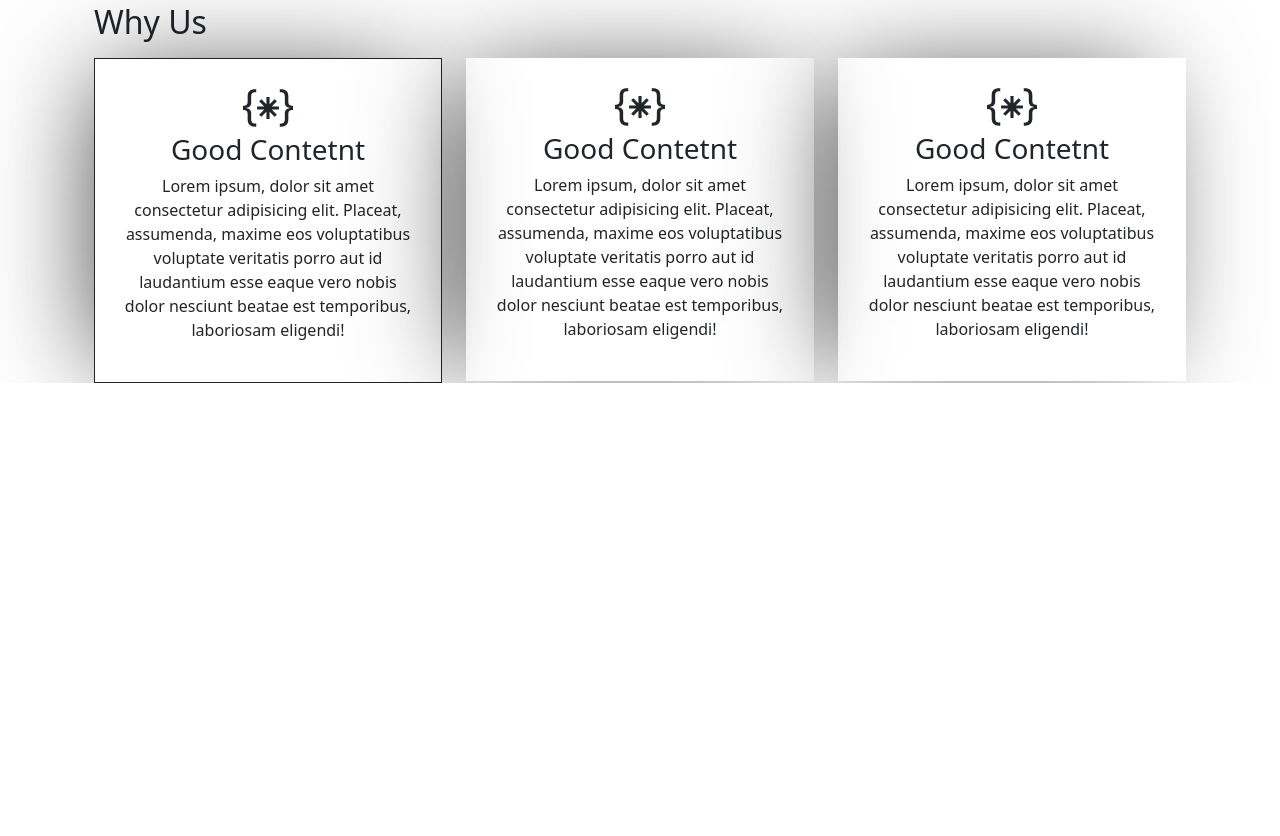
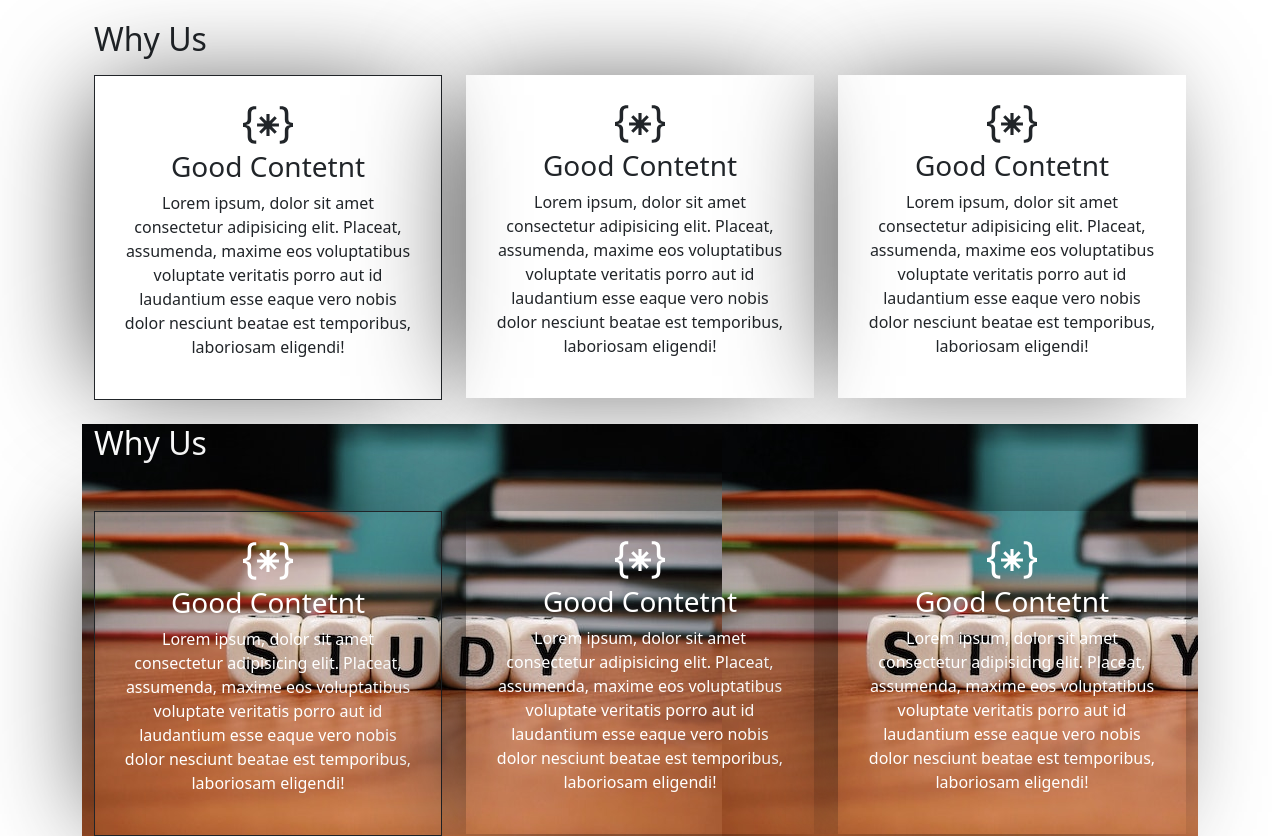
Before and after one commit to Hammuda007/Bootstrap, a plain HTML site: page index.html in a window 1280 px wide. Shown: the part 1098-1934 px from the top of the page. Before the commit the page ends 1481 px from the top, so only its background shows below. Drawn offline with nearby package versions, Linux system fonts and the light colour scheme.

Commit message:
the last update

```diff
--- a/Css/Style.css
+++ b/Css/Style.css
@@ -6,3 +6,7 @@
 .mycard :hover{
     border: 1px solid red;
 }
+.mydiv{
+    color: white;
+    background-image: url("../Images/background.jpg")
+}
--- a/index.html
+++ b/index.html
@@ -44,6 +44,7 @@
                 <h1>Prepared</h1>
                 <h1>Content</h1>
                 <p>Lorem ipsum dolor sit amet consectetur adipisicing elit. Fuga cum beatae veritatis deserunt mollitia, officiis unde error nesciunt ipsam officia nobis fugit iste eum dolorum temporibus, non, hic id a?</p>
+                <hr>
                 <button type="button" class="btn btn-success btn-lg">Start Now</button>
 
             </div>
@@ -116,7 +117,7 @@
      <div class="container mt-5">
         <h2 class="mb-3">Why Us</h2>
         <div class="row">
-            <div class="col-lg-4">
+            <div class="col-lg-4 mb-4">
                 <div class=" mycard border border-dark text-center p-4">
                     <svg  xmlns="http://www.w3.org/2000/svg" width="50" height="50" fill="currentColor" class="bi bi-braces-asterisk" viewBox="0 0 16 16">
                         <path fill-rule="evenodd" d="M1.114 8.063V7.9c1.005-.102 1.497-.615 1.497-1.6V4.503c0-1.094.39-1.538 1.354-1.538h.273V2h-.376C2.25 2 1.49 2.759 1.49 4.352v1.524c0 1.094-.376 1.456-1.49 1.456v1.299c1.114 0 1.49.362 1.49 1.456v1.524c0 1.593.759 2.352 2.372 2.352h.376v-.964h-.273c-.964 0-1.354-.444-1.354-1.538V9.663c0-.984-.492-1.497-1.497-1.6ZM14.886 7.9v.164c-1.005.103-1.497.616-1.497 1.6v1.798c0 1.094-.39 1.538-1.354 1.538h-.273v.964h.376c1.613 0 2.372-.759 2.372-2.352v-1.524c0-1.094.376-1.456 1.49-1.456v-1.3c-1.114 0-1.49-.362-1.49-1.456V4.352C14.51 2.759 13.75 2 12.138 2h-.376v.964h.273c.964 0 1.354.444 1.354 1.538V6.3c0 .984.492 1.497 1.497 1.6ZM7.5 11.5V9.207l-1.621 1.621-.707-.707L6.792 8.5H4.5v-1h2.293L5.172 5.879l.707-.707L7.5 6.792V4.5h1v2.293l1.621-1.621.707.707L9.208 7.5H11.5v1H9.207l1.621 1.621-.707.707L8.5 9.208V11.5h-1Z"/>
@@ -130,7 +131,7 @@
                 </div>
 
             </div>
-            <div class="col-lg-4">
+            <div class="col-lg-4 mb-4">
                 <div class="mycard   text-center p-4">
                     <svg  xmlns="http://www.w3.org/2000/svg" width="50" height="50" fill="currentColor" class="bi bi-braces-asterisk" viewBox="0 0 16 16">
                         <path fill-rule="evenodd" d="M1.114 8.063V7.9c1.005-.102 1.497-.615 1.497-1.6V4.503c0-1.094.39-1.538 1.354-1.538h.273V2h-.376C2.25 2 1.49 2.759 1.49 4.352v1.524c0 1.094-.376 1.456-1.49 1.456v1.299c1.114 0 1.49.362 1.49 1.456v1.524c0 1.593.759 2.352 2.372 2.352h.376v-.964h-.273c-.964 0-1.354-.444-1.354-1.538V9.663c0-.984-.492-1.497-1.497-1.6ZM14.886 7.9v.164c-1.005.103-1.497.616-1.497 1.6v1.798c0 1.094-.39 1.538-1.354 1.538h-.273v.964h.376c1.613 0 2.372-.759 2.372-2.352v-1.524c0-1.094.376-1.456 1.49-1.456v-1.3c-1.114 0-1.49-.362-1.49-1.456V4.352C14.51 2.759 13.75 2 12.138 2h-.376v.964h.273c.964 0 1.354.444 1.354 1.538V6.3c0 .984.492 1.497 1.497 1.6ZM7.5 11.5V9.207l-1.621 1.621-.707-.707L6.792 8.5H4.5v-1h2.293L5.172 5.879l.707-.707L7.5 6.792V4.5h1v2.293l1.621-1.621.707.707L9.208 7.5H11.5v1H9.207l1.621 1.621-.707.707L8.5 9.208V11.5h-1Z"/>
@@ -144,7 +145,7 @@
                 </div>
 
             </div>
-            <div class="col-lg-4">
+            <div class="col-lg-4 mb-4">
                 <div class=" mycard  text-center p-4">
                     <svg  xmlns="http://www.w3.org/2000/svg" width="50" height="50" fill="currentColor" class="bi bi-braces-asterisk" viewBox="0 0 16 16">
                         <path fill-rule="evenodd" d="M1.114 8.063V7.9c1.005-.102 1.497-.615 1.497-1.6V4.503c0-1.094.39-1.538 1.354-1.538h.273V2h-.376C2.25 2 1.49 2.759 1.49 4.352v1.524c0 1.094-.376 1.456-1.49 1.456v1.299c1.114 0 1.49.362 1.49 1.456v1.524c0 1.593.759 2.352 2.372 2.352h.376v-.964h-.273c-.964 0-1.354-.444-1.354-1.538V9.663c0-.984-.492-1.497-1.497-1.6ZM14.886 7.9v.164c-1.005.103-1.497.616-1.497 1.6v1.798c0 1.094-.39 1.538-1.354 1.538h-.273v.964h.376c1.613 0 2.372-.759 2.372-2.352v-1.524c0-1.094.376-1.456 1.49-1.456v-1.3c-1.114 0-1.49-.362-1.49-1.456V4.352C14.51 2.759 13.75 2 12.138 2h-.376v.964h.273c.964 0 1.354.444 1.354 1.538V6.3c0 .984.492 1.497 1.497 1.6ZM7.5 11.5V9.207l-1.621 1.621-.707-.707L6.792 8.5H4.5v-1h2.293L5.172 5.879l.707-.707L7.5 6.792V4.5h1v2.293l1.621-1.621.707.707L9.208 7.5H11.5v1H9.207l1.621 1.621-.707.707L8.5 9.208V11.5h-1Z"/>
@@ -161,6 +162,55 @@
         </div>
 
      </div>
+     <div class="mydiv">
+        <div class="container">
+            <h2 class="mb-5">Why Us</h2>
+            <div class="row">
+                <div class="col-lg-4">
+                    <div class=" mycard border border-dark text-center p-4">
+                        <svg  xmlns="http://www.w3.org/2000/svg" width="50" height="50" fill="currentColor" class="bi bi-braces-asterisk" viewBox="0 0 16 16">
+                            <path fill-rule="evenodd" d="M1.114 8.063V7.9c1.005-.102 1.497-.615 1.497-1.6V4.503c0-1.094.39-1.538 1.354-1.538h.273V2h-.376C2.25 2 1.49 2.759 1.49 4.352v1.524c0 1.094-.376 1.456-1.49 1.456v1.299c1.114 0 1.49.362 1.49 1.456v1.524c0 1.593.759 2.352 2.372 2.352h.376v-.964h-.273c-.964 0-1.354-.444-1.354-1.538V9.663c0-.984-.492-1.497-1.497-1.6ZM14.886 7.9v.164c-1.005.103-1.497.616-1.497 1.6v1.798c0 1.094-.39 1.538-1.354 1.538h-.273v.964h.376c1.613 0 2.372-.759 2.372-2.352v-1.524c0-1.094.376-1.456 1.49-1.456v-1.3c-1.114 0-1.49-.362-1.49-1.456V4.352C14.51 2.759 13.75 2 12.138 2h-.376v.964h.273c.964 0 1.354.444 1.354 1.538V6.3c0 .984.492 1.497 1.497 1.6ZM7.5 11.5V9.207l-1.621 1.621-.707-.707L6.792 8.5H4.5v-1h2.293L5.172 5.879l.707-.707L7.5 6.792V4.5h1v2.293l1.621-1.621.707.707L9.208 7.5H11.5v1H9.207l1.621 1.621-.707.707L8.5 9.208V11.5h-1Z"/>
 
+                        </svg>
+
+
+                      <h3>Good Contetnt</h3>
+
+                      <p>Lorem ipsum, dolor sit amet consectetur adipisicing elit. Placeat, assumenda, maxime eos voluptatibus voluptate veritatis porro aut id laudantium esse eaque vero nobis dolor nesciunt beatae est temporibus, laboriosam eligendi!</p>
+                    </div>
+
+                </div>
+                <div class="col-lg-4">
+                    <div class="mycard   text-center p-4">
+                        <svg  xmlns="http://www.w3.org/2000/svg" width="50" height="50" fill="currentColor" class="bi bi-braces-asterisk" viewBox="0 0 16 16">
+                            <path fill-rule="evenodd" d="M1.114 8.063V7.9c1.005-.102 1.497-.615 1.497-1.6V4.503c0-1.094.39-1.538 1.354-1.538h.273V2h-.376C2.25 2 1.49 2.759 1.49 4.352v1.524c0 1.094-.376 1.456-1.49 1.456v1.299c1.114 0 1.49.362 1.49 1.456v1.524c0 1.593.759 2.352 2.372 2.352h.376v-.964h-.273c-.964 0-1.354-.444-1.354-1.538V9.663c0-.984-.492-1.497-1.497-1.6ZM14.886 7.9v.164c-1.005.103-1.497.616-1.497 1.6v1.798c0 1.094-.39 1.538-1.354 1.538h-.273v.964h.376c1.613 0 2.372-.759 2.372-2.352v-1.524c0-1.094.376-1.456 1.49-1.456v-1.3c-1.114 0-1.49-.362-1.49-1.456V4.352C14.51 2.759 13.75 2 12.138 2h-.376v.964h.273c.964 0 1.354.444 1.354 1.538V6.3c0 .984.492 1.497 1.497 1.6ZM7.5 11.5V9.207l-1.621 1.621-.707-.707L6.792 8.5H4.5v-1h2.293L5.172 5.879l.707-.707L7.5 6.792V4.5h1v2.293l1.621-1.621.707.707L9.208 7.5H11.5v1H9.207l1.621 1.621-.707.707L8.5 9.208V11.5h-1Z"/>
+
+                        </svg>
+
+
+                      <h3>Good Contetnt</h3>
+
+                      <p>Lorem ipsum, dolor sit amet consectetur adipisicing elit. Placeat, assumenda, maxime eos voluptatibus voluptate veritatis porro aut id laudantium esse eaque vero nobis dolor nesciunt beatae est temporibus, laboriosam eligendi!</p>
+                    </div>
+
+                </div>
+                <div class="col-lg-4">
+                    <div class=" mycard  text-center p-4">
+                        <svg  xmlns="http://www.w3.org/2000/svg" width="50" height="50" fill="currentColor" class="bi bi-braces-asterisk" viewBox="0 0 16 16">
+                            <path fill-rule="evenodd" d="M1.114 8.063V7.9c1.005-.102 1.497-.615 1.497-1.6V4.503c0-1.094.39-1.538 1.354-1.538h.273V2h-.376C2.25 2 1.49 2.759 1.49 4.352v1.524c0 1.094-.376 1.456-1.49 1.456v1.299c1.114 0 1.49.362 1.49 1.456v1.524c0 1.593.759 2.352 2.372 2.352h.376v-.964h-.273c-.964 0-1.354-.444-1.354-1.538V9.663c0-.984-.492-1.497-1.497-1.6ZM14.886 7.9v.164c-1.005.103-1.497.616-1.497 1.6v1.798c0 1.094-.39 1.538-1.354 1.538h-.273v.964h.376c1.613 0 2.372-.759 2.372-2.352v-1.524c0-1.094.376-1.456 1.49-1.456v-1.3c-1.114 0-1.49-.362-1.49-1.456V4.352C14.51 2.759 13.75 2 12.138 2h-.376v.964h.273c.964 0 1.354.444 1.354 1.538V6.3c0 .984.492 1.497 1.497 1.6ZM7.5 11.5V9.207l-1.621 1.621-.707-.707L6.792 8.5H4.5v-1h2.293L5.172 5.879l.707-.707L7.5 6.792V4.5h1v2.293l1.621-1.621.707.707L9.208 7.5H11.5v1H9.207l1.621 1.621-.707.707L8.5 9.208V11.5h-1Z"/>
+
+                        </svg>
+
+
+                      <h3>Good Contetnt</h3>
+
+                      <p>Lorem ipsum, dolor sit amet consectetur adipisicing elit. Placeat, assumenda, maxime eos voluptatibus voluptate veritatis porro aut id laudantium esse eaque vero nobis dolor nesciunt beatae est temporibus, laboriosam eligendi!</p>
+                    </div>
+
+                </div>
+            </div>
+        </div>
+
+     </div>
   </body>
 </html>
```
Also changed, not shown: Images/background.jpg (added), Images/pexels-pixabay-301920.jpg (added).
